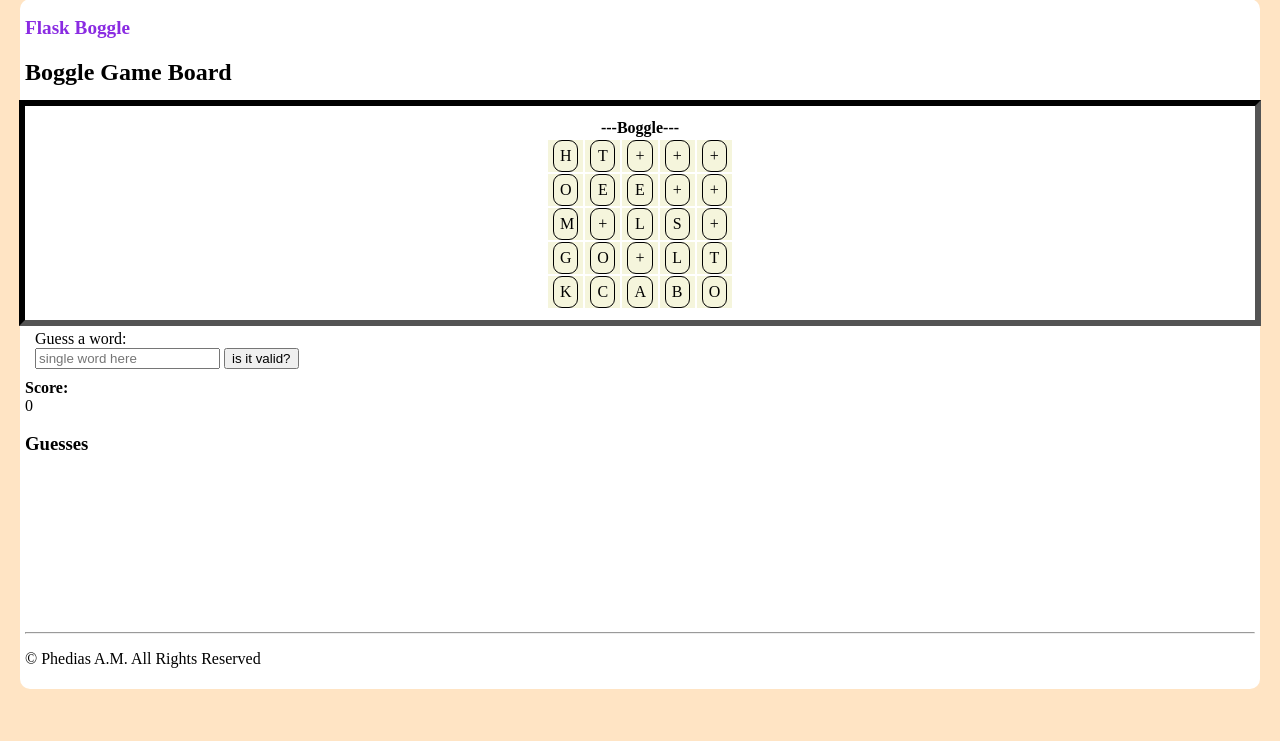
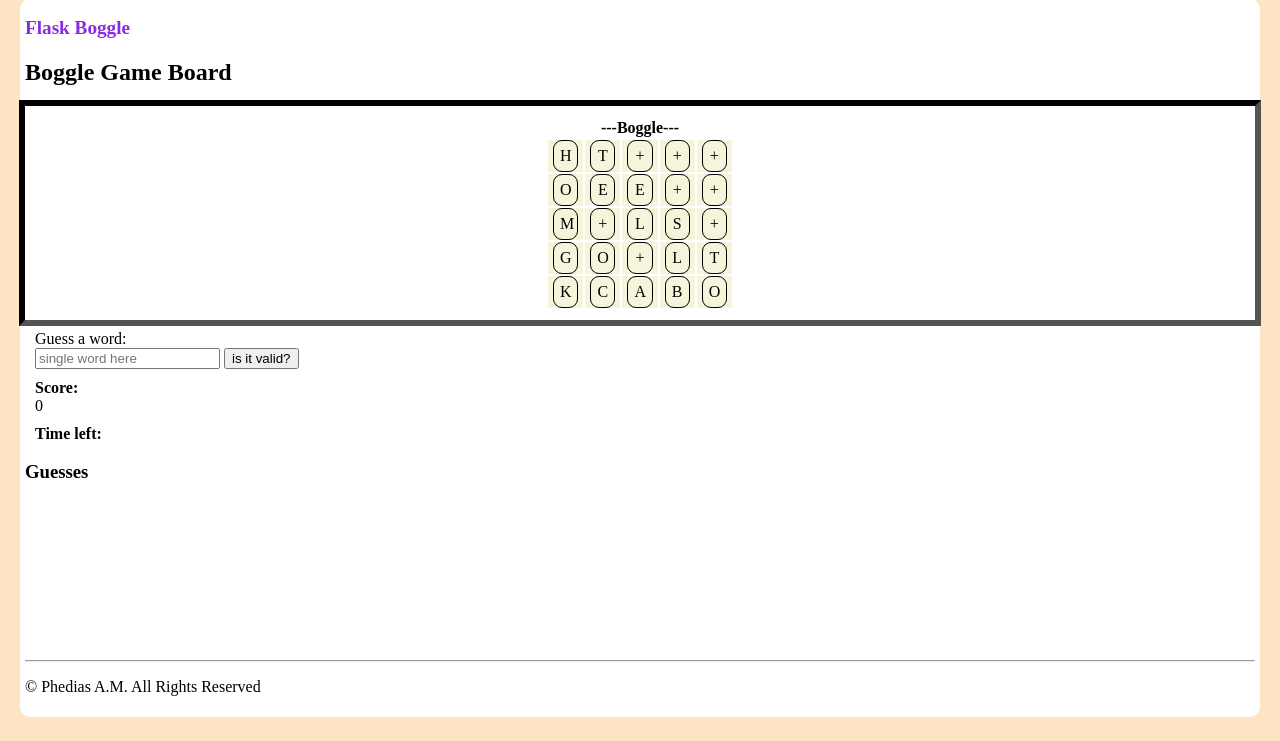
Before and after one commit to papontem/23_5_flask_boggle, a Flask app: page /game-board in a window 1280 px wide. Shown: the part 59-800 px from the top of the page. Run offline with Flask 2, Linux system fonts and the light colour scheme; parts of the project's set-up code (start-up, migrations or seed data) failed here and were passed over.

Commit message:
Timer has been added, step 5 is complete

```diff
--- a/app.py
+++ b/app.py
@@ -56,6 +56,7 @@ def start_game():
 
     session['board'] = board
     session['guess_list'] = []
+    session['time_limit'] = 60
 
     return redirect('/game-board')
 
@@ -76,9 +77,13 @@ def show_board():
 
 @app.route('/guess' , methods=["POST", "GET"])
 def validate_guess_word():
-    """ here we will validate the guess of the word we were sent then return some json depending on the state of the validation """
+    """
+    this function validates the guess of the word we were sent then returns a json payload with the result
+    TODO: need to berify that usr hasnt inputed the same word twice, to prevent duplicates.
 
-    # none of these were working because axios sends data as json and not in flasks request.args or request.form dictionaries.
+    """
+
+    # none of these were working because axios was sending data as json and not in flasks request.args or request.form dictionaries.
     # guess = request.form.get("guess_word", "FORM")
     # guess = request.args.get("guess_word", "ARGS")
 
--- a/static/css/styles.css
+++ b/static/css/styles.css
@@ -70,14 +70,14 @@ main#content {
 	overflow-y: auto;
 }
 #guesses li {
-	margin: 5px ;
+	margin: 5px;
 	outline: 1px black solid;
 	display: inline-block;
 }
-.not-a-word{
+.not-a-word {
 	background-color: lightcoral;
 }
-.not-on-board{
+.not-on-board {
 	background-color: orange;
 }
 .ok {
@@ -90,3 +90,9 @@ main#content {
 	outline: 1px black solid;
 	border-radius: 0.5em;
 }
+#score-container {
+	margin: 10px;
+}
+#time-tracker {
+	margin: 10px;
+}
--- a/static/js/script.js
+++ b/static/js/script.js
@@ -11,25 +11,25 @@ function update_guess_list(guess,result){
     // console.log("result:",result);
 
     // Create the new li element
-    let new_li = $(`<li class=${result}>`).text(`${guess} : ${result}`);
+    let new_li = $(`<li class=${result}>`).text(`${guess.toUpperCase()} : ${result}`);
 
     // Append the new li element to the guesses list
     $('#guesses').append(new_li);
 }
 function update_score(guess,result){
 	console.log("update_score")
-	console.log("guess:", guess);
-	console.log("result:",result);
+	// console.log("guess:", guess);
+	// console.log("result:",result);
 
 	// update the score dom element if word was accepted, dont wanna increase score if user entered invalid input
 	if (result == "ok") {
 		// get score inner text string value and turn it into an int with a plus sign
 		let score_value =  +$("#score").text();
-		console.log("Your Score:", score_value);
 		// increase score by length of the guess
 		score_value += guess.length
 		// change score using jquerry ezpz
 		$("#score").text(score_value)
+		// console.log("Your Score:", score_value);
 	}
 }
 // pam: add even listener to any form with our guess-word-form id
@@ -39,7 +39,7 @@ $("#guess-word-form").on("submit", async function (event) {
 	// pam: get the word the user is guessing from the froms input input
 	let guessInputValue = $("#guess").val();
 	console.log("guessInputValue:", guessInputValue);
-
+	$("#guess").val("")
 	// pam: creatinga payload variable for easier editing
 	let payload = { "guess": guessInputValue };
 
--- a/templates/board.html
+++ b/templates/board.html
@@ -26,7 +26,11 @@
 </div>
 <form id="guess-word-form" action="/guess" method="POST">
 	<label for="guess">Guess a word:</label> <br />
-	<input id="guess" name="guess_word" type="text" placeholder="single word here" />
+	<input
+		id="guess"
+		name="guess_word"
+		type="text"
+		placeholder="single word here" />
 	<button>is it valid?</button>
 </form>
 <!-- our Score tracking dom element -->
@@ -34,10 +38,36 @@
 	<b>Score:</b>
 	<div id="score">0</div>
 </div>
+<!-- time tracker -->
+<div id="time-tracker">
+	<b>Time left:</b>
+	<div id="time-left">{{session["time_limit"]}}</div>
+	<!-- Display the countdown timer in an element -->
+	<p id="demo"></p>
+
+	<script>
+		// WOW this actually works!?! i can call session elements from flask servers cookie session by
+		// putting my js inside the html template's script tag WOOOOOOOOOOOOW
+		let time_limit = {{session["time_limit"]}};
+		console.log("TIME : ", time_limit)
+
+		// Update the count down every 1 second
+		let counter = setInterval(function () {
+			time_limit -= 1
+
+			$("#time-left").html(`${time_limit}`);
+
+			if (time_limit < 0) {
+				clearInterval(counter);
+				$("#time-left").html("EXPIRED");
+				$("#guess-word-form").fadeOut();
+			}
+		}, 1000);
+	</script>
+</div>
 <!-- our guesses listed -->
 <h3>Guesses</h3>
 <div id="guess-word-list">
-	<ol id="guesses">
-	</ol>
+	<ol id="guesses"></ol>
 </div>
 {% endblock %}
```
